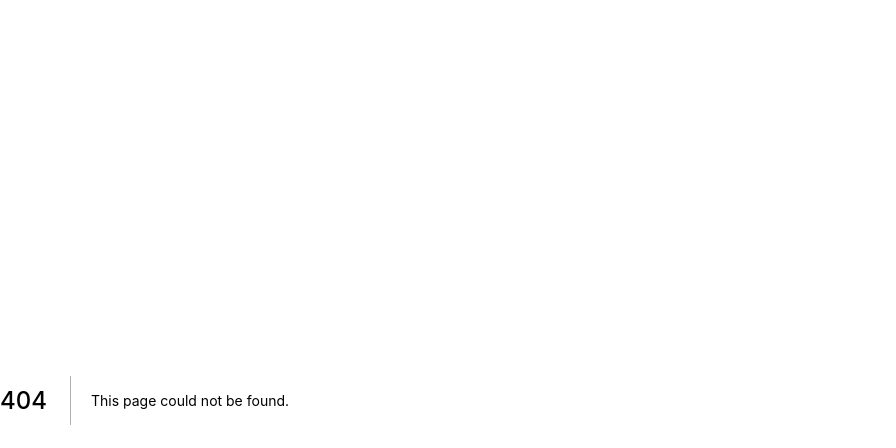
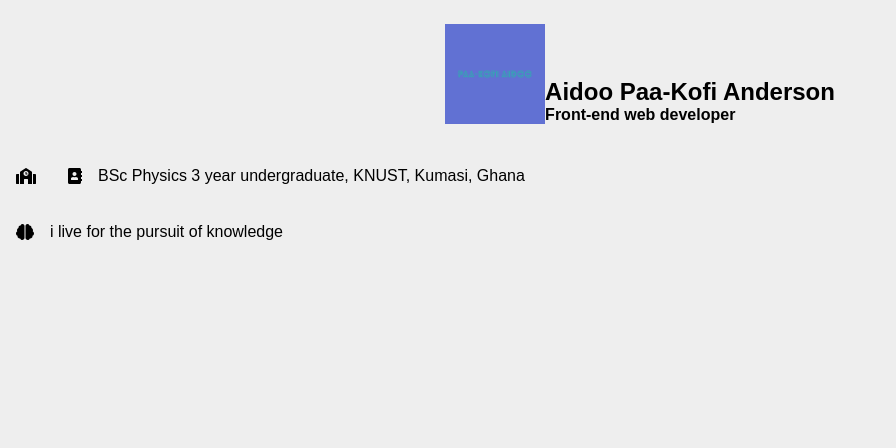
Before and after one commit to paakofiaidoo/Portfolio, a Next.js app: page /apps/About in a window 1280 px wide. Before the commit this address had no page. Shown: the top 448 px of the page, without its empty margins (0-896 px from the left). Built offline with nearby package versions, Linux system fonts and the light colour scheme.

Commit message:
changed app setup

```diff
--- /dev/null
+++ b/pages/apps/About.js
@@ -0,0 +1,43 @@
+import {
+  faBrain,
+  faSchool,
+  faAddressBook,
+} from "@fortawesome/free-solid-svg-icons";
+import { IconLookup } from "@fortawesome/fontawesome-svg-core";
+import { faGithub } from "@fortawesome/free-brands-svg-icons";
+import { FontAwesomeIcon } from "@fortawesome/react-fontawesome";
+import Image from "next/image";
+import styles from "../../styles/apps/About.module.scss";
+const About = () => {
+  return (
+    <div className={`${styles.about}`}>
+      <div className={`${styles.intro}`}>
+        <Image
+          src="/brand/profile.png"
+          alt="picture of me"
+          height={100}
+          width={100}
+          className={`${styles.pic}`}
+        />
+        <h2 className={`${styles.name}`}>
+          Aidoo Paa-Kofi Anderson
+          <p className={`${styles.sub}`}>Front-end web developer</p>
+        </h2>
+      </div>
+      <div className={`${styles.info}`}>
+        <p className={`${styles.text}`}>
+
+          <FontAwesomeIcon icon={faSchool} className={`icon`} />
+          <FontAwesomeIcon icon={faAddressBook} className={`icon`} />
+          BSc Physics 3 year undergraduate, KNUST, Kumasi, Ghana
+        </p>
+        <p className={`${styles.text}`}>
+          <FontAwesomeIcon icon={faBrain} className={`icon`} />i live for the
+          pursuit of knowledge
+        </p>
+      </div>
+    </div>
+  );
+};
+
+export default About;
--- /dev/null
+++ b/styles/apps/About.module.scss
@@ -0,0 +1,45 @@
+.about {
+  flex-direction: column;
+  justify-content: center;
+  width: 100%;
+  height: 100%;
+  margin: auto;
+  //align-items: center;
+
+  .intro {
+    margin: auto;
+    align-items: flex-end;
+    justify-content: center;
+    width: 100%;
+    height: 100%;
+    margin: auto;
+    padding: 1.5rem;
+    & > div {
+      width: 50%;
+      //height: auto;
+      max-width: 20rem !important;
+    }
+    .pic {
+      background-color: red;
+    }
+    .sub {
+      font-size: 1rem;
+    }
+  }
+  .info {
+    flex-direction: column;
+    .text {
+      display: flex;
+      align-items: center;
+    }
+  }
+  @media only screen and (max-width: 760px) {
+    .intro {
+      flex-direction: column;
+      align-items: center;
+      text-align: center;
+      & > div {
+      }
+    }
+  }
+}
```
Also changed, not shown: pages/components/About.js (deleted, +0 -10 lines), pages/index.js (+11 -4 lines), pages/apps/Contact.js (renamed from pages/components/Contact.js), pages/apps/Intro.js (renamed from pages/components/Intro.js), pages/apps/Projects.js (renamed from pages/components/Projects.js), pages/apps/Skills.js (renamed from pages/components/Skills.js).
